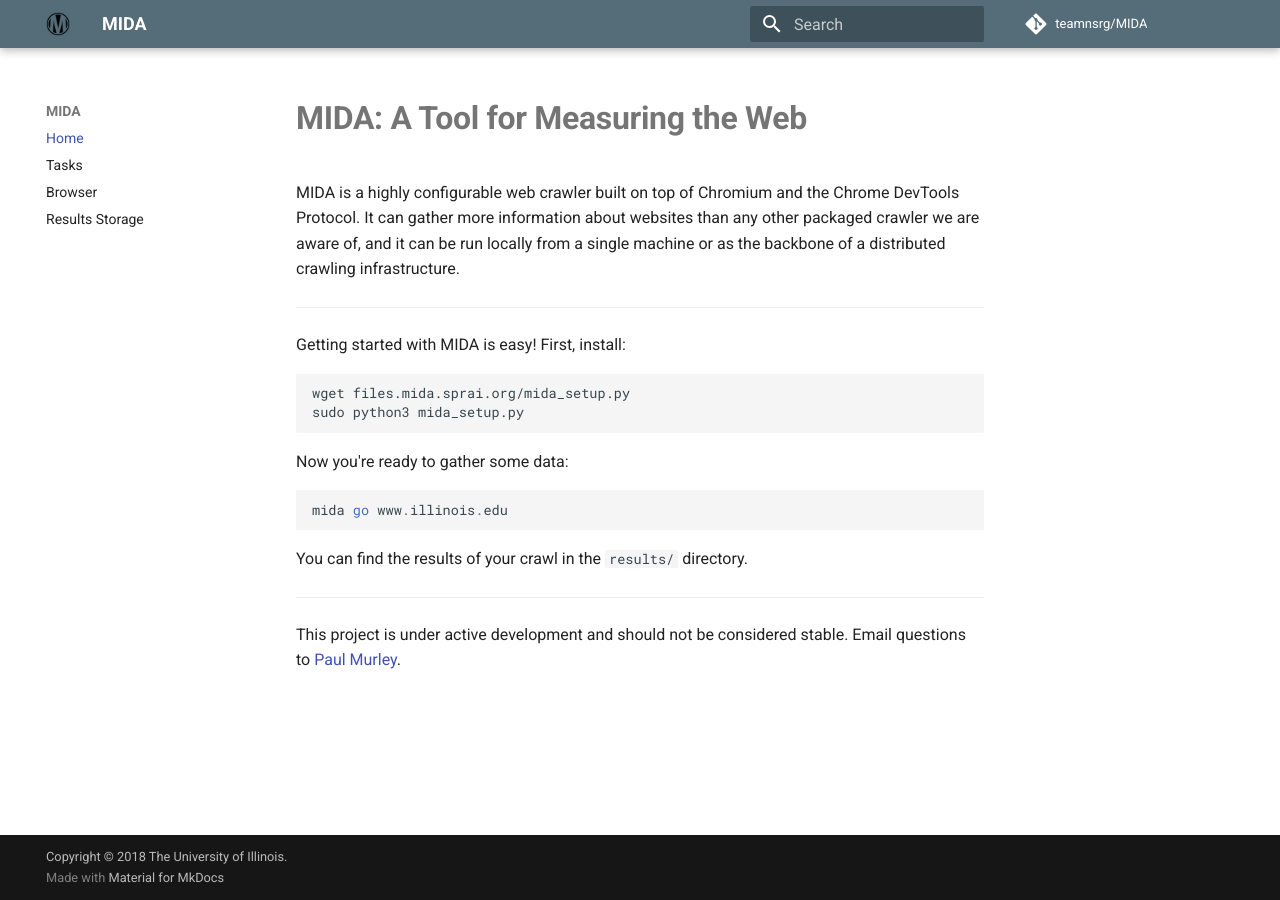
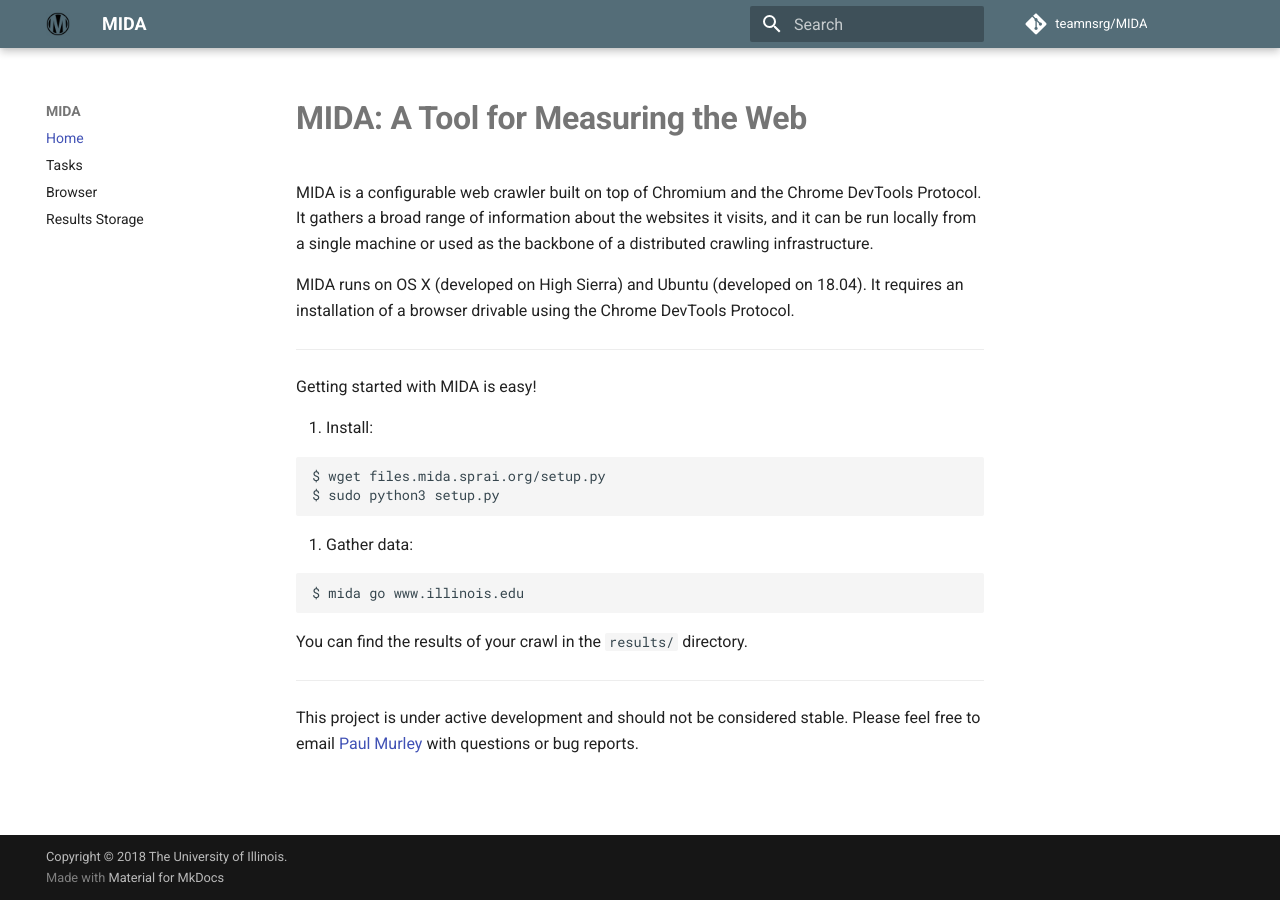
Before and after one commit to teamnsrg/mida, an MkDocs documentation site: the page built from website/docs/index.md, in a window 1280 px wide. Built offline with MkDocs 1.6.1 and Material for MkDocs 9.7.7, drawn with Linux system fonts in a browser that asks for light colours; comment, search, counter and statistics services are not loaded.

Commit message:
Update index.md

````diff
--- a/website/docs/index.md
+++ b/website/docs/index.md
@@ -1,25 +1,29 @@
 # **MIDA: A Tool for Measuring the Web**
 
-MIDA is a highly configurable web crawler built on top of Chromium
-and the Chrome DevTools Protocol. It can gather more information
-about websites than any other packaged crawler we are aware of, and
-it can be run locally from a single machine or as the backbone of
-a distributed crawling infrastructure.
+MIDA is a configurable web crawler built on top of Chromium
+and the Chrome DevTools Protocol. It gathers a broad range of information
+about the websites it visits, and it can be run locally from a single machine or
+used as the backbone of a distributed crawling infrastructure.
+
+MIDA runs on OS X (developed on High Sierra) and Ubuntu (developed on 18.04).
+It requires an installation of a browser drivable using the Chrome DevTools Protocol.
 
 ---
+Getting started with MIDA is easy!
 
-Getting started with MIDA is easy! First, install:
+1. Install:
 ```
-wget files.mida.sprai.org/mida_setup.py
-sudo python3 mida_setup.py
+$ wget files.mida.sprai.org/setup.py
+$ sudo python3 setup.py
 ```
 
-Now you're ready to gather some data:
+2. Gather data:
 ```
-mida go www.illinois.edu
+$ mida go www.illinois.edu
 ```
 You can find the results of your crawl in the `results/` directory.
 
 ---
 This project is under active development and should not be considered
-stable. Email questions to [Paul Murley](mailto:pmurley2@illinois.edu).
+stable.  Please feel free to email [Paul Murley](mailto:pmurley2@illinois.edu)
+with questions or bug reports.
````
